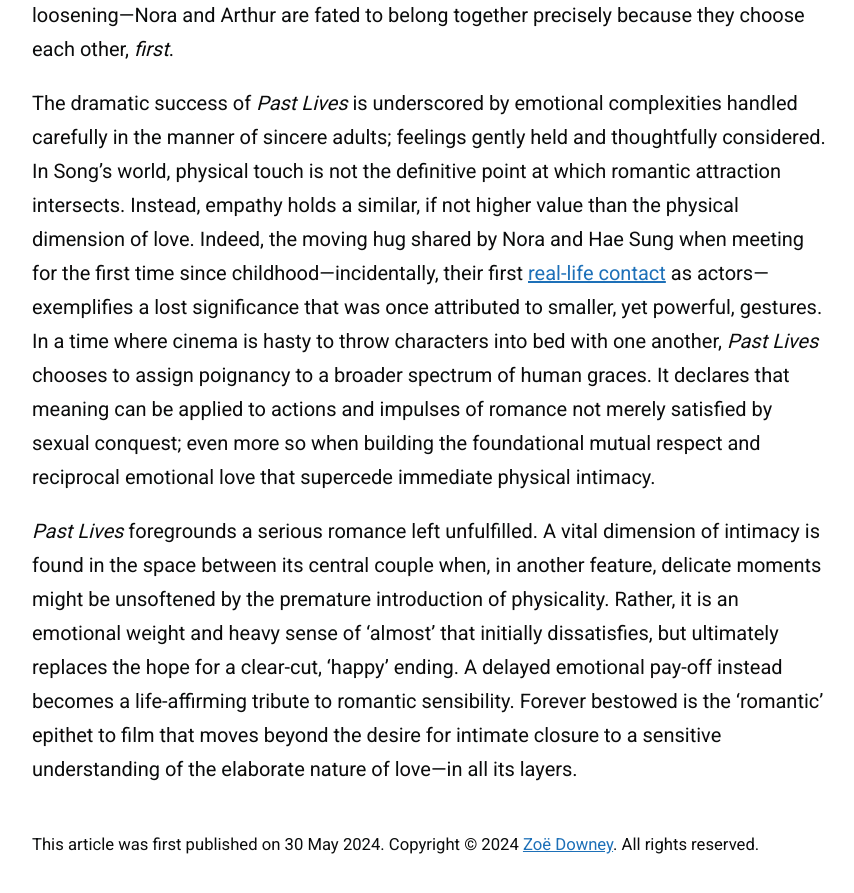
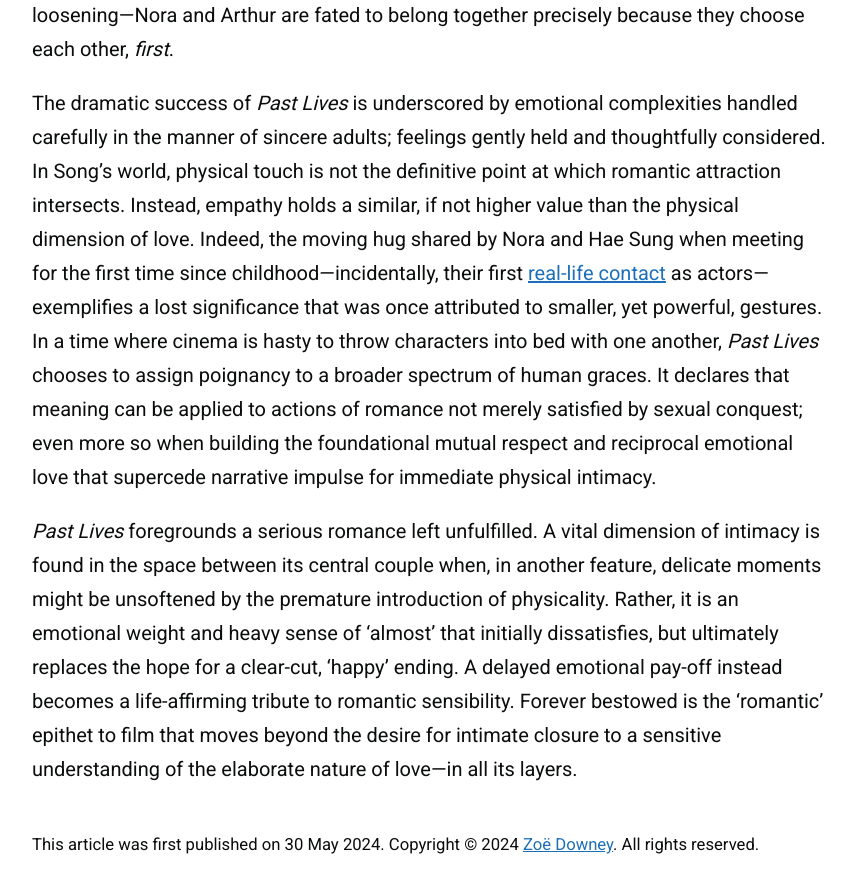
Before and after one commit to zoeurl/zoedowney.github.io, a Jekyll site: the page built from _posts/2024-05-30-past-lives.md, in a window 1280 px wide and 900 px high, scrolled down 2116 px. Shown: the top 893 px of the window, without its empty margins (208-1062 px from the left). Built offline with Jekyll 4.4.1, drawn with Linux system fonts in a browser that asks for light colours.

Commit message:
Update 2024-05-30-past-lives.md

```diff
--- a/_posts/2024-05-30-past-lives.md
+++ b/_posts/2024-05-30-past-lives.md
@@ -19,6 +19,6 @@
 
 The crux of the film, held together by the 8,000-layer [in-yun](https://en.wiktionary.org/wiki/%EC%9D%B8%EC%97%B0) concept of providence and fate in relationships, is tested by the long-awaited introduction of the second man at the bar: Nora’s soon-to-be husband, Arthur. _Past Lives_ reveals its true sensitivity in its handling of Nora’s second major romance. Here, dramatic instinct met with the fate notion seeks to misdirect and encourage the demonisation of Arthur as interloper. Even Arthur self-characterises as the “evil white American husband”, obstructing the path to love’s destiny and the unification of Nora and Hae Sung. Doomed romances in dramatic terms require a fairytale aspect of kismet-meets-strife. However, in reality, emotional maturity recognises that lasting compatibility is built on mutual understanding and the consistent alignment of personal values. Despite complex romantic threads tied to Hae Sung—which may resist loosening—Nora and Arthur are fated to belong together precisely because they choose each other, _first_.
 
-The dramatic success of _Past Lives_ is underscored by emotional complexities handled carefully in the manner of sincere adults; feelings gently held and thoughtfully considered. In Song’s world, physical touch is not the definitive point at which romantic attraction intersects. Instead, empathy holds a similar, if not higher value than the physical dimension of love. Indeed, the moving hug shared by Nora and Hae Sung when meeting for the first time since childhood—incidentally, their first [real-life contact](https://www.youtube.com/watch?v=9d4ObkmCJYs&t=7s&ab_channel=A24) as actors—exemplifies a lost significance that was once attributed to smaller, yet powerful, gestures. In a time where cinema is hasty to throw characters into bed with one another, _Past Lives_ chooses to assign poignancy to a broader spectrum of human graces. It declares that meaning can be applied to actions and impulses of romance not merely satisfied by sexual conquest; even more so when building the foundational mutual respect and reciprocal emotional love that supercede immediate physical intimacy.
+The dramatic success of _Past Lives_ is underscored by emotional complexities handled carefully in the manner of sincere adults; feelings gently held and thoughtfully considered. In Song’s world, physical touch is not the definitive point at which romantic attraction intersects. Instead, empathy holds a similar, if not higher value than the physical dimension of love. Indeed, the moving hug shared by Nora and Hae Sung when meeting for the first time since childhood—incidentally, their first [real-life contact](https://www.youtube.com/watch?v=9d4ObkmCJYs&t=7s&ab_channel=A24) as actors—exemplifies a lost significance that was once attributed to smaller, yet powerful, gestures. In a time where cinema is hasty to throw characters into bed with one another, _Past Lives_ chooses to assign poignancy to a broader spectrum of human graces. It declares that meaning can be applied to actions of romance not merely satisfied by sexual conquest; even more so when building the foundational mutual respect and reciprocal emotional love that supercede narrative impulse for immediate physical intimacy.
 
 _Past Lives_ foregrounds a serious romance left unfulfilled. A vital dimension of intimacy is found in the space between its central couple when, in another feature, delicate moments might be unsoftened by the premature introduction of physicality. Rather, it is an emotional weight and heavy sense of ‘almost’ that initially dissatisfies, but ultimately replaces the hope for a clear-cut, ‘happy’ ending. A delayed emotional pay-off instead becomes a life-affirming tribute to romantic sensibility. Forever bestowed is the ‘romantic’ epithet to film that moves beyond the desire for intimate closure to a sensitive understanding of the elaborate nature of love—in all its layers.
```
